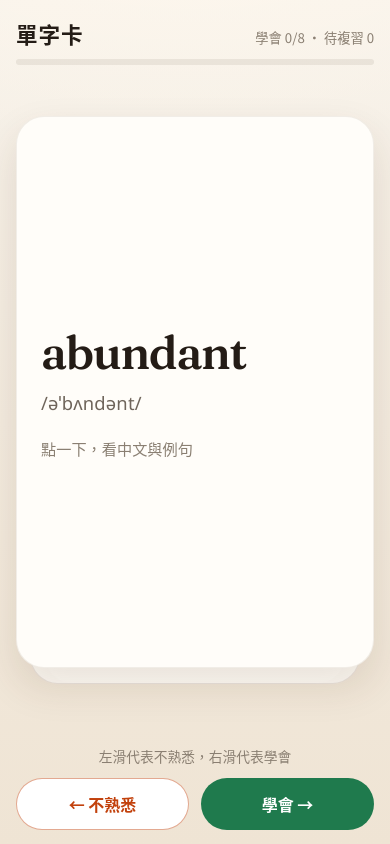
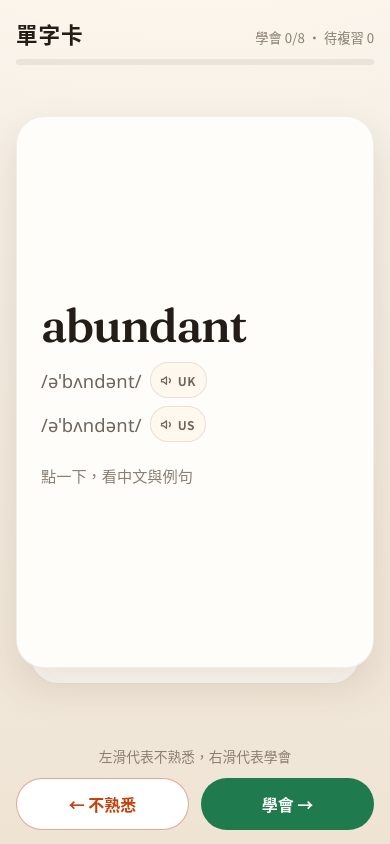
Before and after one commit to cyiapply/cyiapply.github.io, a plain HTML site: page Vocabulary/index.html in a window 390 px wide. Drawn offline with Linux system fonts and the light colour scheme.

Commit message:
[Add] Add UK/US phonetic transcriptions and pronunciation.

```diff
--- a/Vocabulary/index.html
+++ b/Vocabulary/index.html
@@ -201,12 +201,64 @@
       overflow-wrap: anywhere;
     }
 
+    .phonetic-list {
+      display: flex;
+      flex-direction: column;
+      gap: 8px;
+      margin-top: 12px;
+    }
+
+    .phonetic-row {
+      display: flex;
+      align-items: center;
+      gap: 8px;
+    }
+
     .phonetic {
-      margin: 12px 0 0;
+      margin: 0;
       color: #6f655b;
       font-family: "Noto Sans", "Noto Sans TC", sans-serif;
       font-size: 1.15rem;
       letter-spacing: 0.01em;
+    }
+
+    .speak {
+      flex: none;
+      height: 36px;
+      padding: 0 10px 0 8px;
+      border: 1px solid rgba(80, 52, 24, 0.12);
+      border-radius: 999px;
+      background: #fff8ef;
+      color: #6f655b;
+      display: inline-flex;
+      align-items: center;
+      justify-content: center;
+      gap: 4px;
+      cursor: pointer;
+      touch-action: manipulation;
+      font-size: 0.75rem;
+      font-weight: 700;
+      letter-spacing: 0.04em;
+    }
+
+    .speak svg {
+      width: 15px;
+      height: 15px;
+      display: block;
+    }
+
+    .speak:hover,
+    .speak:focus-visible {
+      color: var(--ink);
+      background: #fff;
+      outline: none;
+      box-shadow: 0 0 0 3px rgba(31, 122, 77, 0.16);
+    }
+
+    .speak.is-speaking {
+      color: var(--learn);
+      background: var(--learn-soft);
+      border-color: transparent;
     }
 
     .badge {
@@ -394,7 +446,28 @@
           <div class="stamp review" id="stampReview" aria-hidden="true">複習</div>
           <div class="card-body">
             <p class="word" id="word" lang="en" aria-live="polite"></p>
-            <p class="phonetic" id="phonetic" lang="en" dir="ltr"></p>
+            <div class="phonetic-list">
+              <div class="phonetic-row">
+                <p class="phonetic" id="phoneticUk" lang="en" dir="ltr"></p>
+                <button class="speak" type="button" data-accent="en-GB" aria-label="播放英國腔">
+                  <svg viewBox="0 0 24 24" aria-hidden="true" fill="none" stroke="currentColor" stroke-width="2" stroke-linecap="round" stroke-linejoin="round">
+                    <path d="M4 10v4h3l5 4V6L7 10H4z"></path>
+                    <path d="M16.5 8.5a5 5 0 0 1 0 7"></path>
+                  </svg>
+                  <span>UK</span>
+                </button>
+              </div>
+              <div class="phonetic-row">
+                <p class="phonetic" id="phoneticUs" lang="en" dir="ltr"></p>
+                <button class="speak" type="button" data-accent="en-US" aria-label="播放美國腔">
+                  <svg viewBox="0 0 24 24" aria-hidden="true" fill="none" stroke="currentColor" stroke-width="2" stroke-linecap="round" stroke-linejoin="round">
+                    <path d="M4 10v4h3l5 4V6L7 10H4z"></path>
+                    <path d="M16.5 8.5a5 5 0 0 1 0 7"></path>
+                  </svg>
+                  <span>US</span>
+                </button>
+              </div>
+            </div>
             <p class="badge" id="badge" hidden>待複習</p>
             <p class="tap-hint" id="tapHint">點一下，看中文與例句</p>
             <div class="extra" id="extra">
@@ -427,56 +500,64 @@
     const WORDS = [
       {
         word: "abundant",
-        phonetic: "/əˈbʌndənt/",
+        phoneticUk: "/əˈbʌndənt/",
+        phoneticUs: "/əˈbʌndənt/",
         meaning: "豐富的；大量的",
         example: "The valley is abundant in wildflowers.",
         exampleZh: "這座山谷裡野花開得很茂盛。"
       },
       {
         word: "cautious",
-        phonetic: "/ˈkɔːʃəs/",
+        phoneticUk: "/ˈkɔːʃəs/",
+        phoneticUs: "/ˈkɑːʃəs/",
         meaning: "小心的；謹慎的",
         example: "Be cautious when you cross the busy street.",
         exampleZh: "過這條車多的馬路時要小心。"
       },
       {
         word: "delicate",
-        phonetic: "/ˈdelɪkət/",
+        phoneticUk: "/ˈdelɪkət/",
+        phoneticUs: "/ˈdeləkət/",
         meaning: "精緻的；容易損壞的",
         example: "Please handle the delicate glass with care.",
         exampleZh: "請小心拿這個易碎的玻璃。"
       },
       {
         word: "genuine",
-        phonetic: "/ˈdʒenjuɪn/",
+        phoneticUk: "/ˈdʒenjuɪn/",
+        phoneticUs: "/ˈdʒenjuən/",
         meaning: "真誠的；真正的",
         example: "She gave me a genuine smile.",
         exampleZh: "她給了我一個真誠的微笑。"
       },
       {
         word: "hesitate",
-        phonetic: "/ˈhezɪteɪt/",
+        phoneticUk: "/ˈhezɪteɪt/",
+        phoneticUs: "/ˈhezəteɪt/",
         meaning: "猶豫；遲疑",
         example: "Don't hesitate to ask if you need help.",
         exampleZh: "需要幫忙的話，別猶豫，直接問。"
       },
       {
         word: "immense",
-        phonetic: "/ɪˈmens/",
+        phoneticUk: "/ɪˈmens/",
+        phoneticUs: "/ɪˈmens/",
         meaning: "巨大的；非常廣大的",
         example: "The sky felt immense above the open field.",
         exampleZh: "空曠田野上的天空顯得非常遼闊。"
       },
       {
         word: "patient",
-        phonetic: "/ˈpeɪʃnt/",
+        phoneticUk: "/ˈpeɪʃnt/",
+        phoneticUs: "/ˈpeɪʃnt/",
         meaning: "有耐心的",
         example: "A good teacher is patient with beginners.",
         exampleZh: "好的老師對初學者很有耐心。"
       },
       {
         word: "vivid",
-        phonetic: "/ˈvɪvɪd/",
+        phoneticUk: "/ˈvɪvɪd/",
+        phoneticUs: "/ˈvɪvɪd/",
         meaning: "生動的；色彩鮮明的",
         example: "I still have a vivid memory of that summer.",
         exampleZh: "那個夏天我到現在還記得很清楚。"
@@ -491,7 +572,9 @@
     const actions = document.getElementById("actions");
     const swipeHint = document.getElementById("swipeHint");
     const wordEl = document.getElementById("word");
-    const phoneticEl = document.getElementById("phonetic");
+    const phoneticUkEl = document.getElementById("phoneticUk");
+    const phoneticUsEl = document.getElementById("phoneticUs");
+    const speakButtons = Array.from(document.querySelectorAll(".speak"));
     const meaningEl = document.getElementById("meaning");
     const exampleEl = document.getElementById("example");
     const exampleZhEl = document.getElementById("exampleZh");
@@ -512,6 +595,53 @@
     let dx = 0;
     let dy = 0;
     let dragging = false;
+    let speakToken = 0;
+
+    function accentVoice(lang) {
+      if (!window.speechSynthesis) return null;
+      const voices = window.speechSynthesis.getVoices();
+      const prefix = lang.toLowerCase();
+      return voices.find((voice) => voice.lang.toLowerCase() === prefix)
+        || voices.find((voice) => voice.lang.toLowerCase().startsWith(prefix))
+        || null;
+    }
+
+    function stopSpeech() {
+      speakToken += 1;
+      speakButtons.forEach((button) => button.classList.remove("is-speaking"));
+      if (window.speechSynthesis) window.speechSynthesis.cancel();
+    }
+
+    function speakCurrent(lang) {
+      const item = queue[0];
+      const button = speakButtons.find((candidate) => candidate.dataset.accent === lang);
+      if (!item || !button || !window.speechSynthesis) return;
+      const synth = window.speechSynthesis;
+      const restart = synth.speaking || synth.pending;
+      if (restart) stopSpeech();
+      else {
+        speakToken += 1;
+        speakButtons.forEach((candidate) => candidate.classList.remove("is-speaking"));
+      }
+      const token = speakToken;
+      const utterance = new SpeechSynthesisUtterance(item.word);
+      utterance.lang = lang;
+      utterance.rate = 0.92;
+      const voice = accentVoice(lang);
+      if (voice) utterance.voice = voice;
+      const finish = () => {
+        if (token === speakToken) button.classList.remove("is-speaking");
+      };
+      utterance.onend = finish;
+      utterance.onerror = finish;
+      const start = () => {
+        if (token !== speakToken) return;
+        button.classList.add("is-speaking");
+        synth.speak(utterance);
+      };
+      if (restart) window.setTimeout(start, 50);
+      else start();
+    }
 
     function freshQueue() {
       return WORDS.map((item, index) => ({ ...item, id: index, review: false }));
@@ -531,6 +661,7 @@
     }
 
     function render() {
+      stopSpeech();
       const total = WORDS.length;
       const learnedCount = learned.length;
       const waiting = queue.filter((item) => item.review).length;
@@ -550,7 +681,12 @@
 
       const item = queue[0];
       wordEl.textContent = item.word;
-      phoneticEl.textContent = item.phonetic;
+      phoneticUkEl.textContent = item.phoneticUk;
+      phoneticUsEl.textContent = item.phoneticUs;
+      speakButtons.forEach((button) => {
+        const label = button.dataset.accent === "en-GB" ? "英國腔" : "美國腔";
+        button.setAttribute("aria-label", `播放 ${item.word} 的${label}`);
+      });
       meaningEl.textContent = item.meaning;
       exampleEl.textContent = item.example;
       exampleZhEl.textContent = item.exampleZh;
@@ -610,6 +746,7 @@
 
     function fly(direction) {
       if (busy || !queue.length) return;
+      stopSpeech();
       busy = true;
       const known = direction > 0;
       card.classList.remove("is-dragging");
@@ -647,6 +784,7 @@
 
     card.addEventListener("pointerdown", (event) => {
       if (busy || !queue.length || event.button !== 0) return;
+      if (event.target.closest(".speak")) return;
       pointerId = event.pointerId;
       startX = event.clientX;
       startY = event.clientY;
@@ -690,6 +828,17 @@
     card.addEventListener("pointerup", endPointer);
     card.addEventListener("pointercancel", endPointer);
 
+    speakButtons.forEach((button) => {
+      button.addEventListener("pointerdown", (event) => {
+        event.stopPropagation();
+      });
+      button.addEventListener("click", (event) => {
+        event.stopPropagation();
+        speakCurrent(button.dataset.accent);
+      });
+      if (!window.speechSynthesis) button.hidden = true;
+    });
+
     document.getElementById("btnReview").addEventListener("click", () => fly(-1));
     document.getElementById("btnLearn").addEventListener("click", () => fly(1));
     document.getElementById("again").addEventListener("click", resetDeck);
```
